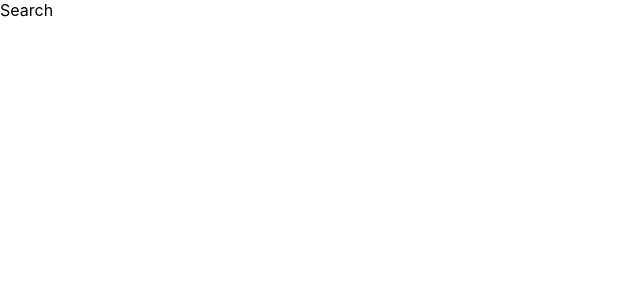
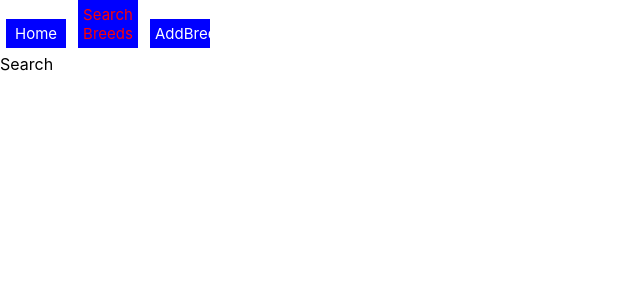
Before and after one commit to kabakadev/dogfinder, a React (Create React App) app: page /search in a window 1280 px wide. Shown: the top 300 px of the page, without its empty margins (0-640 px from the left). Built offline with nearby package versions, Linux system fonts and the light colour scheme.

Commit message:
testing css on NavBar

```diff
--- a/src/components/App.js
+++ b/src/components/App.js
@@ -1,8 +1,10 @@
 import "./App.css";
 import { Outlet } from "react-router-dom";
+import NavBar from "./NavBar";
 function App() {
   return (
     <div>
+      <NavBar />
       <Outlet />
     </div>
   );
--- /dev/null
+++ b/src/components/NavBar.css
@@ -0,0 +1,16 @@
+.nav-link {
+  display: inline-block;
+  box-sizing: border-box;
+  width: 60px;
+  padding: 5px;
+  margin: 0 6px 6px;
+  background: blue;
+  text-decoration: none;
+  text-align: center;
+  font-size: min(10vw, 15px);
+  color: white;
+}
+
+.active {
+  color: red;
+}
--- /dev/null
+++ b/src/components/NavBar.js
@@ -0,0 +1,20 @@
+import { NavLink } from "react-router-dom";
+import "./NavBar.css";
+
+function NavBar() {
+  return (
+    <nav>
+      <NavLink to="/" className="nav-link">
+        Home
+      </NavLink>
+      <NavLink to="/search" className="nav-link">
+        Search Breeds
+      </NavLink>
+      <NavLink to="/addbreed" className="nav-link">
+        AddBreed
+      </NavLink>
+    </nav>
+  );
+}
+
+export default NavBar;
```
